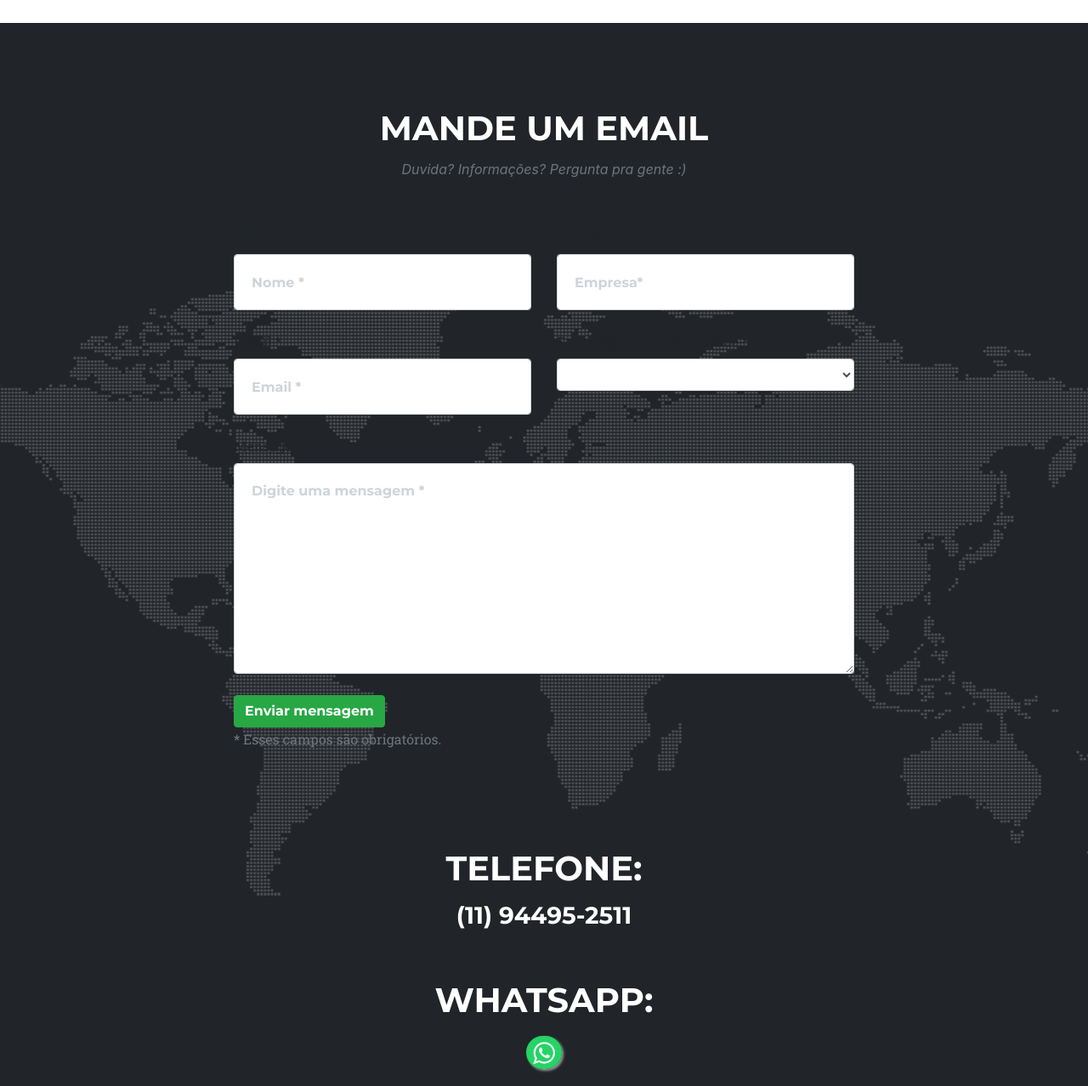
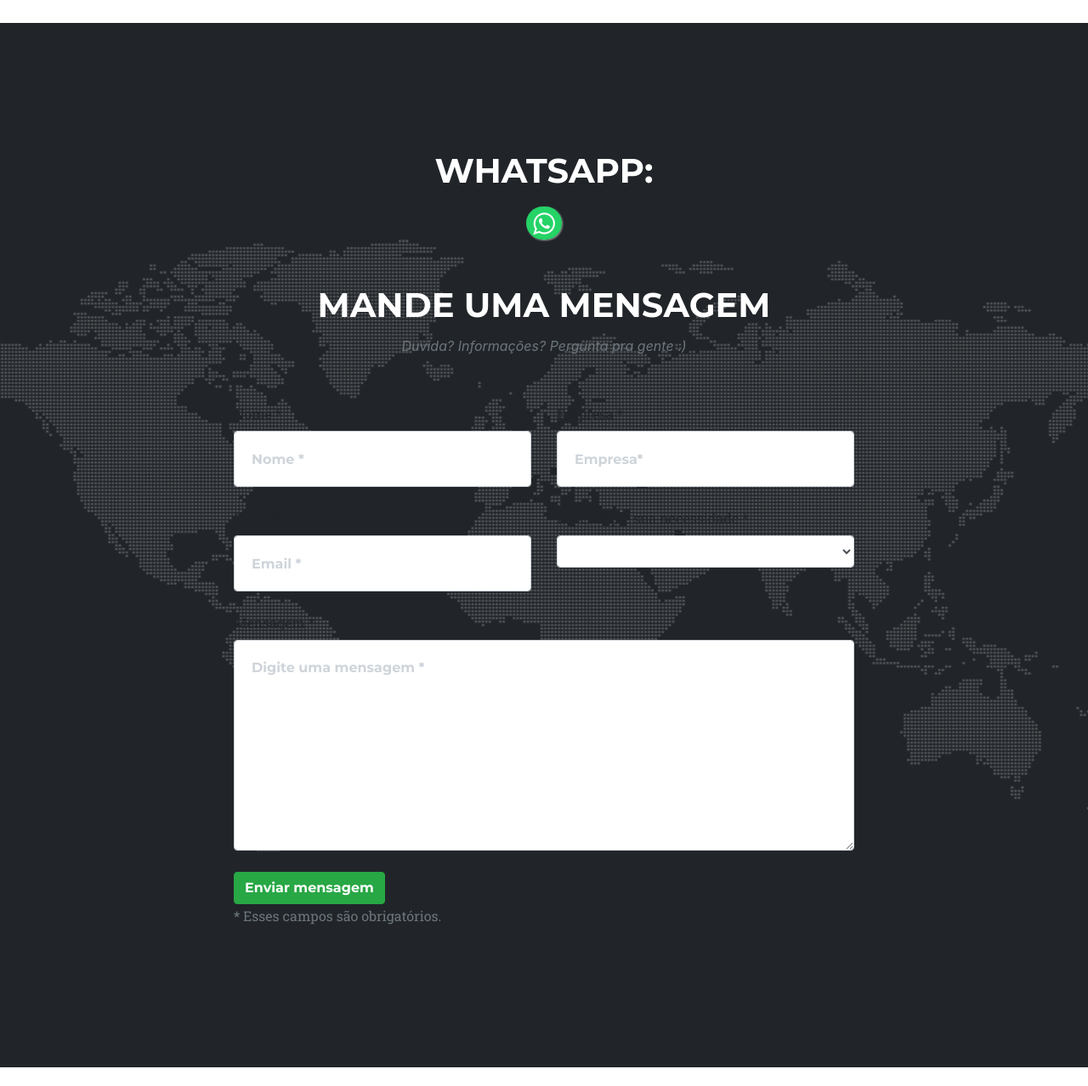
Before and after one commit to Luiz-Adorno/Marktins, a plain HTML site: page index.html in a window 1280 px wide. Shown: the part 3320-4598 px from the top of the page at 85% size. Drawn offline with nearby package versions, Linux system fonts and the light colour scheme; a web font is replaced by a local one.

Commit message:
ajustando contato

```diff
--- a/css/agency.css
+++ b/css/agency.css
@@ -13,7 +13,7 @@
   border-radius: 50px;
   text-align: center;
   font-size: 30px;
-  box-shadow: 2px 2px 3px #999;
+  box-shadow: 1px 1px 2px #999;
 }
 
 body {
--- a/index.html
+++ b/index.html
@@ -237,12 +237,24 @@
   <!-- Contact -->
   <section class="page-section" id="contact">
     <div class="container">
+
       <div class="row">
         <div class="col-lg-12 text-center">
-          <h2 class="section-heading text-uppercase">Mande um email</h2>
+          <h2 style="margin-top: 50px" class="section-heading text-uppercase">WhatsApp:</h2>
+          <a href="https://api.whatsapp.com/send?phone=5511944952511&text=Olá, tenho interesse em contratar um serviço de marketing e preciso de mais informações."
+            class="float js-scroll-trigger" target="_blank">
+            <i class="fa fa-whatsapp my-float"></i>
+          </a>
+        </div>
+      </div>
+
+      <div class="row" style="margin-top: 50px">
+        <div class="col-lg-12 text-center">
+          <h2 class="section-heading text-uppercase">Mande uma mensagem</h2>
           <h3 class="section-subheading text-muted">Duvida? Informações? Pergunta pra gente :)</h3>
         </div>
       </div>
+
       <div class="row">
 
         <body>
@@ -332,19 +344,6 @@
           </div>
         </body>
       </div>
-      <div class="row">
-        <div class="col-lg-12 text-center">
-          <h2 style="margin-top: 50px" class="section-heading text-uppercase">Telefone:</h2>
-          <h3 class="section-heading">(11) 94495-2511</h3>
-        </div>
-        <div class="col-lg-12 text-center">
-          <h2 style="margin-top: 50px" class="section-heading text-uppercase">WhatsApp:</h2>
-          <a href="https://api.whatsapp.com/send?phone=5511944952511&text=Olá, tenho interesse em contratar um serviço de marketing e preciso de mais informações."
-            class="float js-scroll-trigger" target="_blank">
-            <i class="fa fa-whatsapp my-float"></i>
-          </a>
-        </div>
-      </div>
   </section>
 
   <!-- Footer -->
```
Also changed, not shown: css/agency.min.css.
